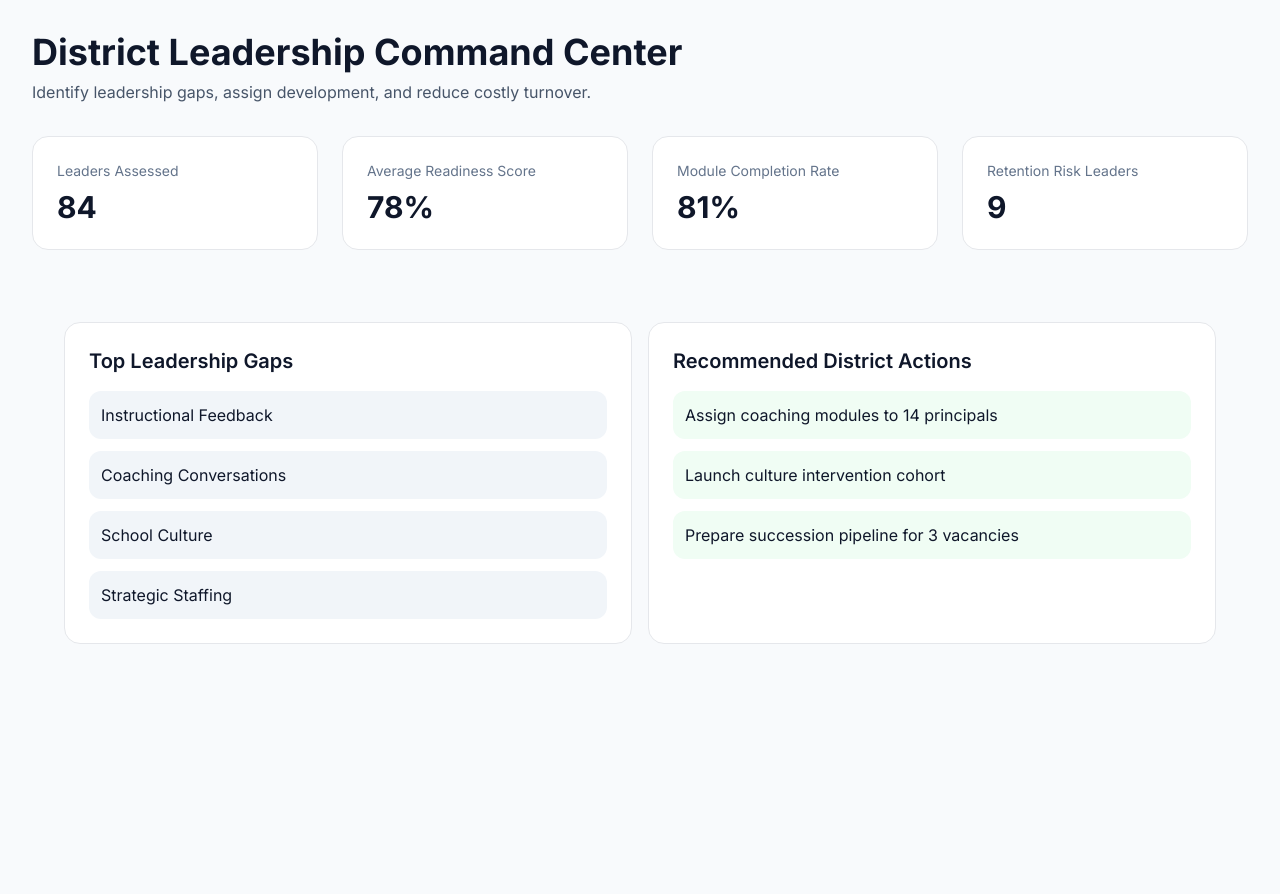
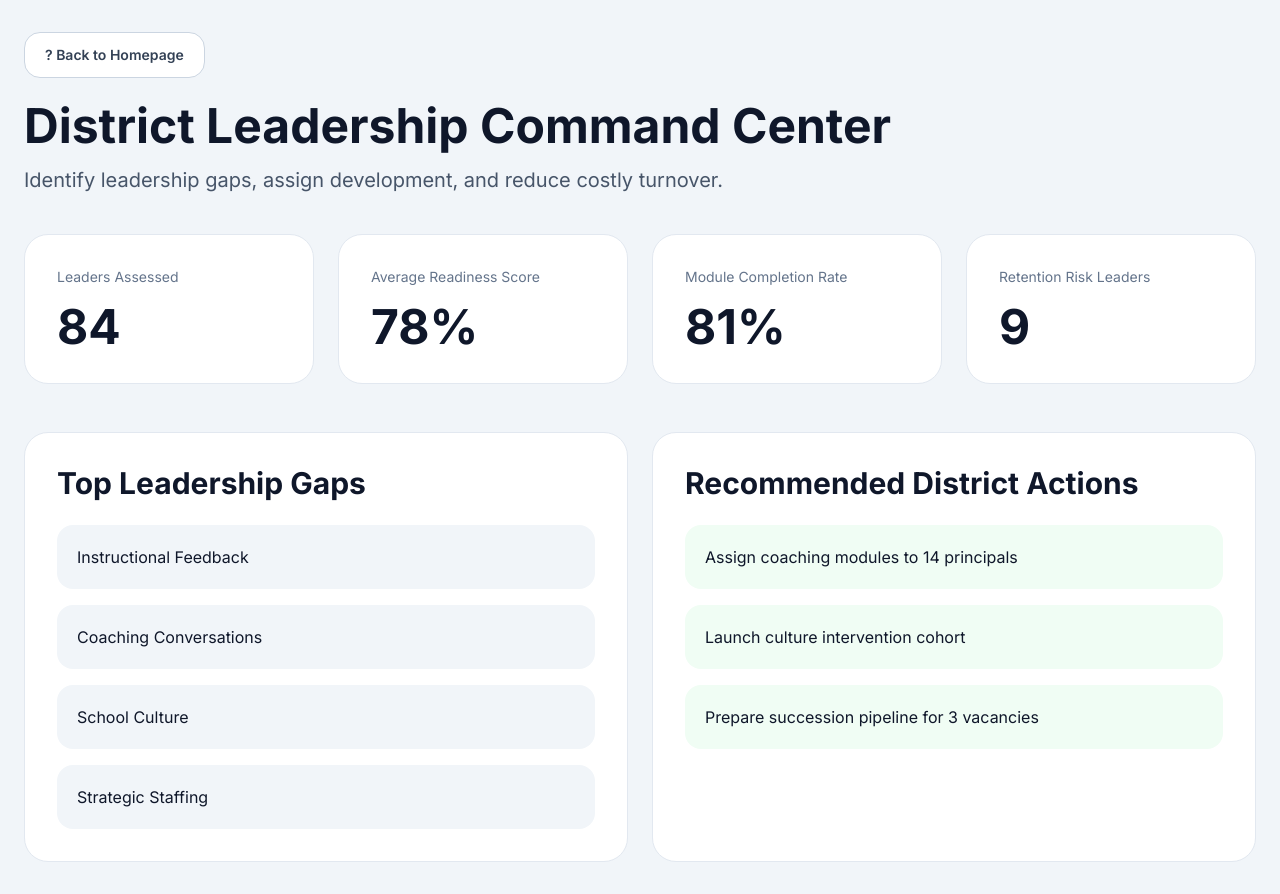
Before and after one commit to jmarc296-jpg/instructional-leadership-practice, a Next.js app: page /demo-district in a window 1280 px wide. Before the commit the page ends 800 px from the top, so only its background shows below. Built offline with nearby package versions, Linux system fonts and the light colour scheme.

Commit message:
Add homepage navigation to demo district page

```diff
--- a/app/demo-district/page.tsx
+++ b/app/demo-district/page.tsx
@@ -1,23 +1,11 @@
-const districtMetrics = [
-  {
-    label: "Leaders Assessed",
-    value: "84"
-  },
-  {
-    label: "Average Readiness Score",
-    value: "78%"
-  },
-  {
-    label: "Module Completion Rate",
-    value: "81%"
-  },
-  {
-    label: "Retention Risk Leaders",
-    value: "9"
-  }
+const metrics = [
+  { label: "Leaders Assessed", value: "84" },
+  { label: "Average Readiness Score", value: "78%" },
+  { label: "Module Completion Rate", value: "81%" },
+  { label: "Retention Risk Leaders", value: "9" }
 ]
 
-const topGaps = [
+const gaps = [
   "Instructional Feedback",
   "Coaching Conversations",
   "School Culture",
@@ -32,67 +20,74 @@ const actions = [
 
 export default function DemoDistrictPage() {
   return (
-    <main className="min-h-screen bg-slate-50 px-4 py-6 sm:p-8">
-      <div className="max-w-7xl mx-auto">
-        <h1 className="text-3xl sm:text-4xl font-bold mb-2">
-          District Leadership Command Center
-        </h1>
+    <main className="min-h-screen bg-slate-100 px-6 py-8">
+      <div className="mx-auto max-w-7xl">
 
-        <p className="text-slate-600 mb-8">
-          Identify leadership gaps, assign development, and reduce costly turnover.
-        </p>
+        <a
+          href="/"
+          className="inline-flex items-center rounded-2xl border border-slate-300 bg-white px-5 py-3 text-sm font-semibold text-slate-700 hover:bg-slate-50"
+        >
+          ? Back to Homepage
+        </a>
 
-        <section className="grid gap-4 sm:grid-cols-2 lg:grid-cols-4 gap-6 mb-10">
-          {districtMetrics.map((metric) => (
+        <div className="mt-6">
+          <h1 className="text-5xl font-bold text-slate-900">
+            District Leadership Command Center
+          </h1>
+
+          <p className="mt-4 text-xl text-slate-600">
+            Identify leadership gaps, assign development, and reduce costly turnover.
+          </p>
+        </div>
+
+        <div className="mt-10 grid gap-6 md:grid-cols-4">
+          {metrics.map((metric) => (
             <div
               key={metric.label}
-              className="bg-white p-6 rounded-2xl border"
+              className="rounded-3xl border border-slate-200 bg-white p-8"
             >
-              <p className="text-sm text-slate-500">
-                {metric.label}
-              </p>
-
-              <h2 className="text-3xl font-bold mt-2">
+              <p className="text-sm text-slate-500">{metric.label}</p>
+              <h2 className="mt-4 text-5xl font-bold text-slate-900">
                 {metric.value}
               </h2>
             </div>
           ))}
-        </section>
+        </div>
 
-        <div className="grid gap-4 lg:grid-cols-2 gapx-4 py-6 sm:p-8">
-          <section className="bg-white p-6 rounded-2xl border">
-            <h2 className="text-xl font-semibold mb-4">
+        <div className="mt-12 grid gap-6 md:grid-cols-2">
+          <div className="rounded-3xl border border-slate-200 bg-white p-8">
+            <h2 className="text-3xl font-bold text-slate-900">
               Top Leadership Gaps
             </h2>
 
-            <div className="space-y-3">
-              {topGaps.map((gap) => (
+            <div className="mt-6 space-y-4">
+              {gaps.map((gap) => (
                 <div
                   key={gap}
-                  className="bg-slate-100 rounded-xl p-3"
+                  className="rounded-2xl bg-slate-100 p-5"
                 >
                   {gap}
                 </div>
               ))}
             </div>
-          </section>
+          </div>
 
-          <section className="bg-white p-6 rounded-2xl border">
-            <h2 className="text-xl font-semibold mb-4">
+          <div className="rounded-3xl border border-slate-200 bg-white p-8">
+            <h2 className="text-3xl font-bold text-slate-900">
               Recommended District Actions
             </h2>
 
-            <div className="space-y-3">
+            <div className="mt-6 space-y-4">
               {actions.map((action) => (
                 <div
                   key={action}
-                  className="bg-green-50 rounded-xl p-3"
+                  className="rounded-2xl bg-green-50 p-5"
                 >
                   {action}
                 </div>
               ))}
             </div>
-          </section>
+          </div>
         </div>
       </div>
     </main>
```
